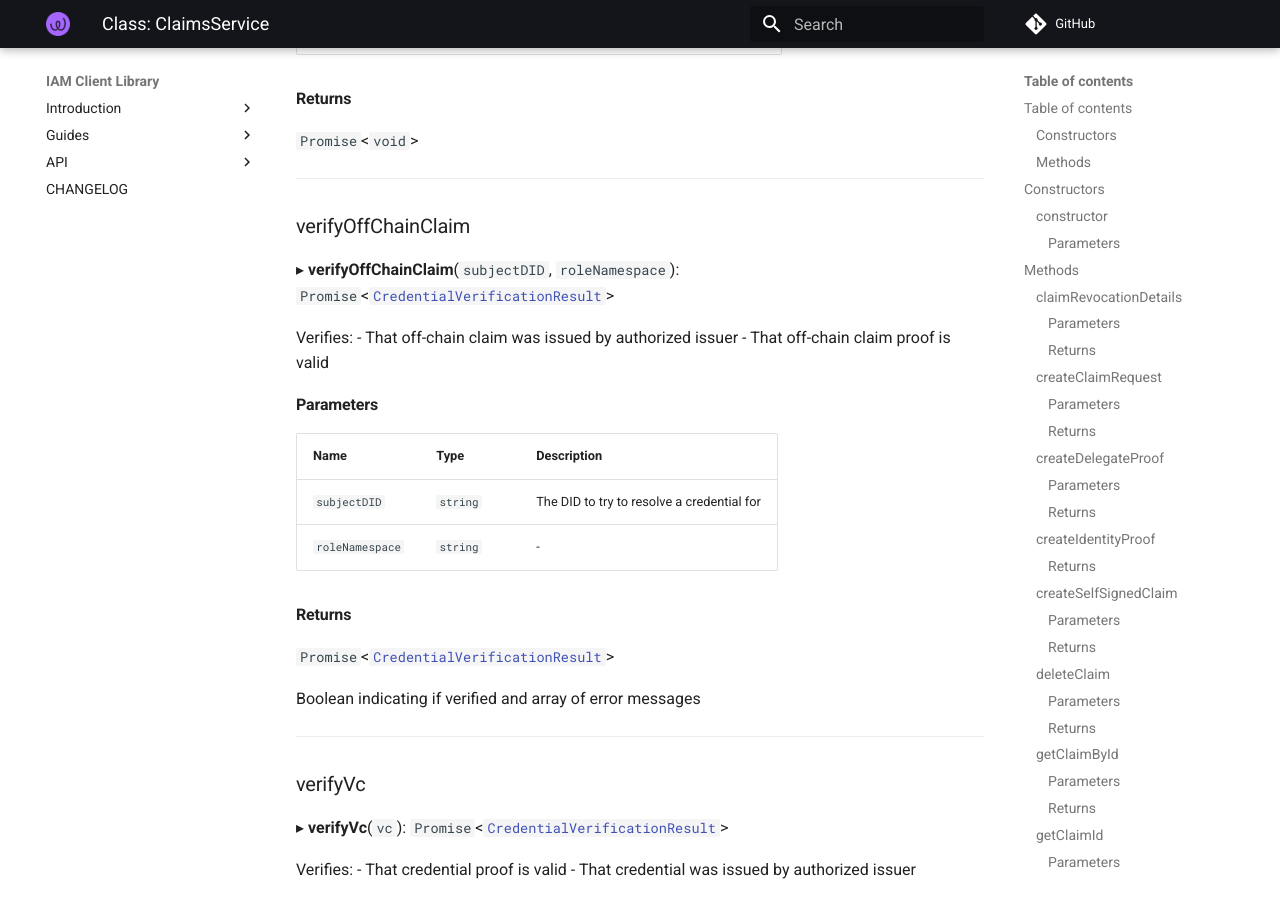
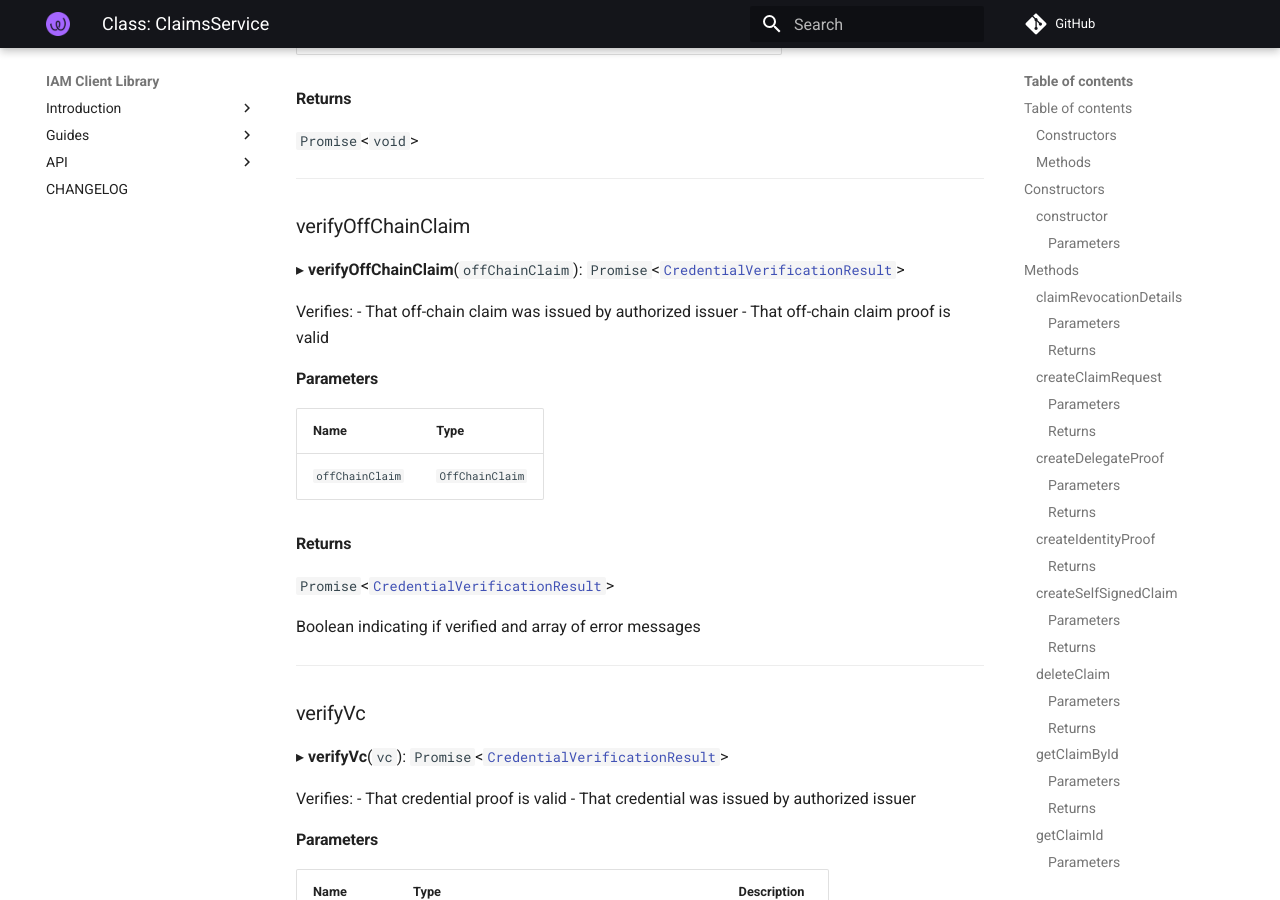
Before and after one commit to energywebfoundation/iam-client-lib, an MkDocs documentation site: the page built from docs/api/classes/modules_claims.ClaimsService.md, in a window 1280 px wide and 900 px high, scrolled down 17763 px. Built offline with MkDocs 1.6.1 and Material for MkDocs 9.7.7, drawn with Linux system fonts in a browser that asks for light colours; comment, search, counter and statistics services are not loaded.

Commit message:
feat(verifyVc): update verifyOffChainClaim method to accept Claim interface

```diff
--- a/docs/api/classes/modules_claims.ClaimsService.md
+++ b/docs/api/classes/modules_claims.ClaimsService.md
@@ -794,7 +794,7 @@ ___
 
 ### verifyOffChainClaim
 
-▸ **verifyOffChainClaim**(`subjectDID`, `roleNamespace`): `Promise`<[`CredentialVerificationResult`](../interfaces/modules_claims.CredentialVerificationResult.md)\>
+▸ **verifyOffChainClaim**(`offChainClaim`): `Promise`<[`CredentialVerificationResult`](../interfaces/modules_claims.CredentialVerificationResult.md)\>
 
 Verifies:
 - That off-chain claim was issued by authorized issuer
@@ -802,10 +802,9 @@ Verifies:
 
 #### Parameters
 
-| Name | Type | Description |
-| :------ | :------ | :------ |
-| `subjectDID` | `string` | The DID to try to resolve a credential for |
-| `roleNamespace` | `string` | - |
+| Name | Type |
+| :------ | :------ |
+| `offChainClaim` | `OffChainClaim` |
 
 #### Returns
 
```
Also changed, not shown: 2 other files.
